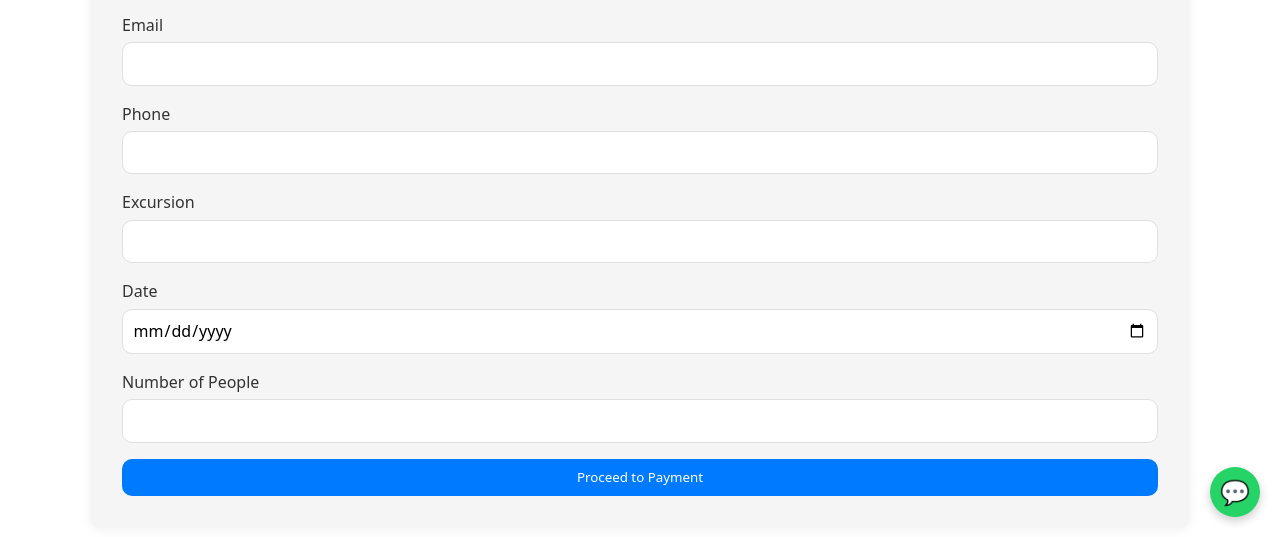
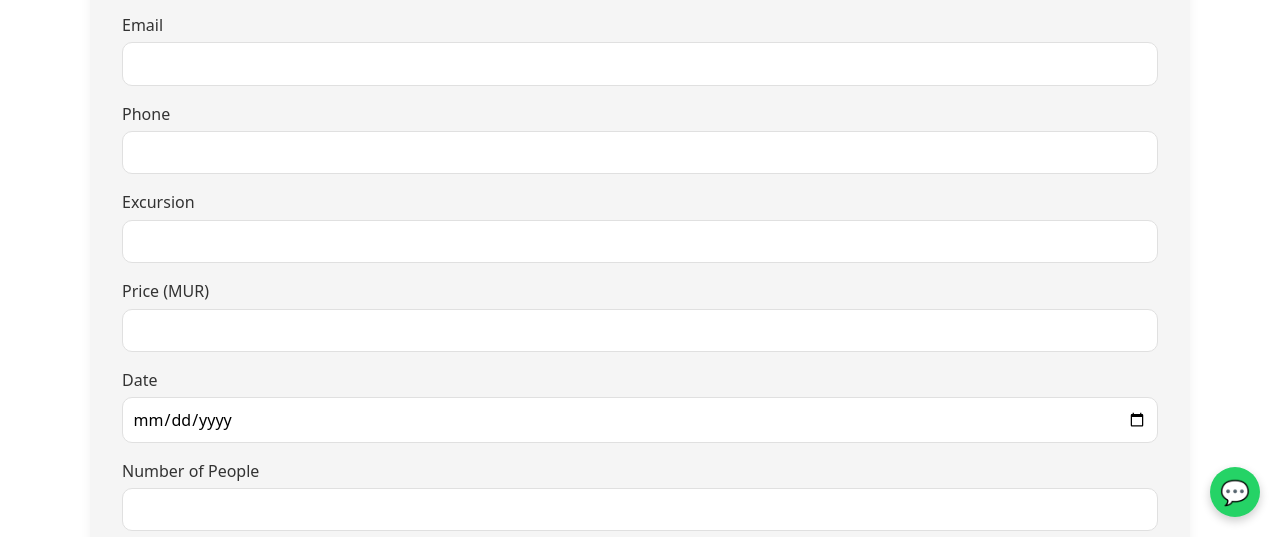
Before and after one commit to mehdi00712/mautours, a plain HTML site: page booking.html in a window 1280 px wide. Shown: the part 263-800 px from the top of the page. Drawn offline with Linux system fonts and the light colour scheme.

Commit message:
Update booking.html

```diff
--- a/booking.html
+++ b/booking.html
@@ -31,6 +31,7 @@
       <label>Email <input type="email" id="email" required /></label>
       <label>Phone <input type="text" id="phone" required /></label>
       <label>Excursion <input type="text" id="excursion" readonly /></label>
+      <label>Price (MUR) <input type="text" id="price" readonly /></label>
       <label>Date <input type="date" id="date" required /></label>
       <label>Number of People <input type="number" id="people" min="1" required /></label>
       <button type="submit" class="btn">Proceed to Payment</button>
```
